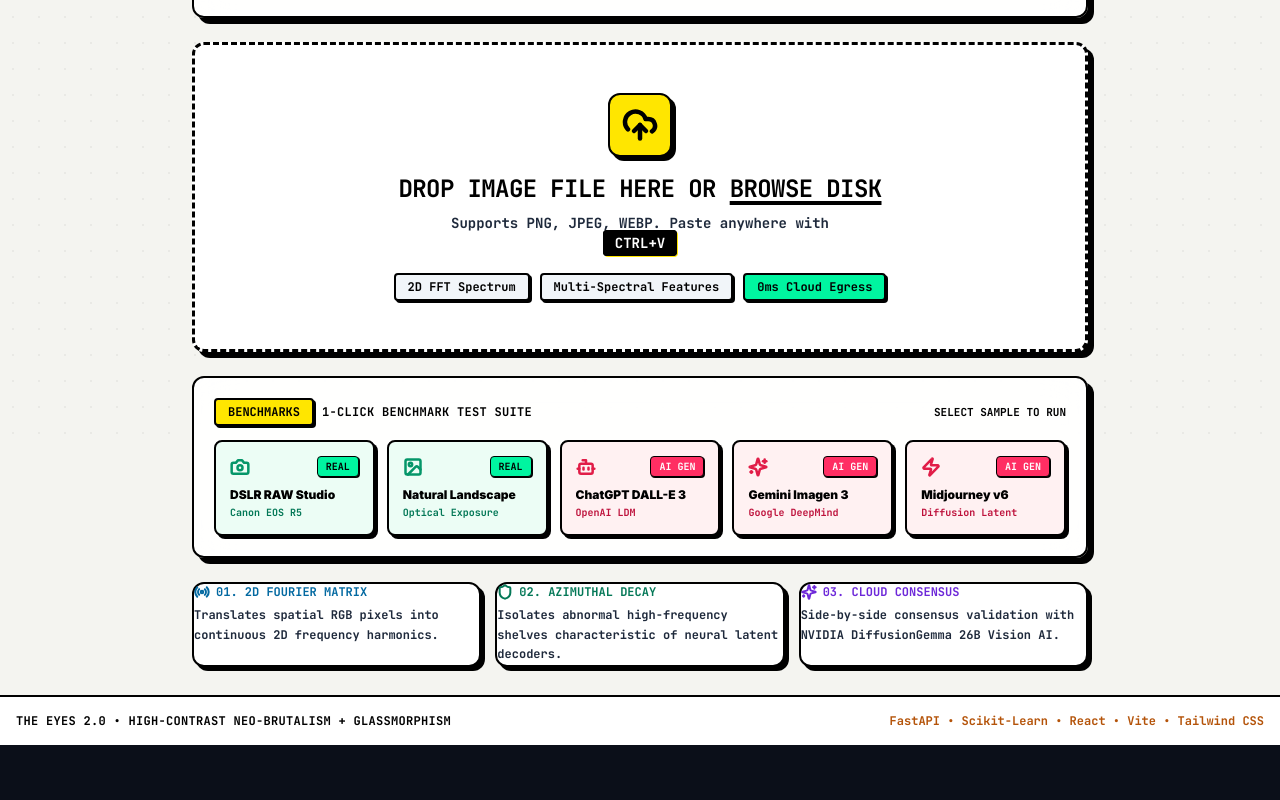
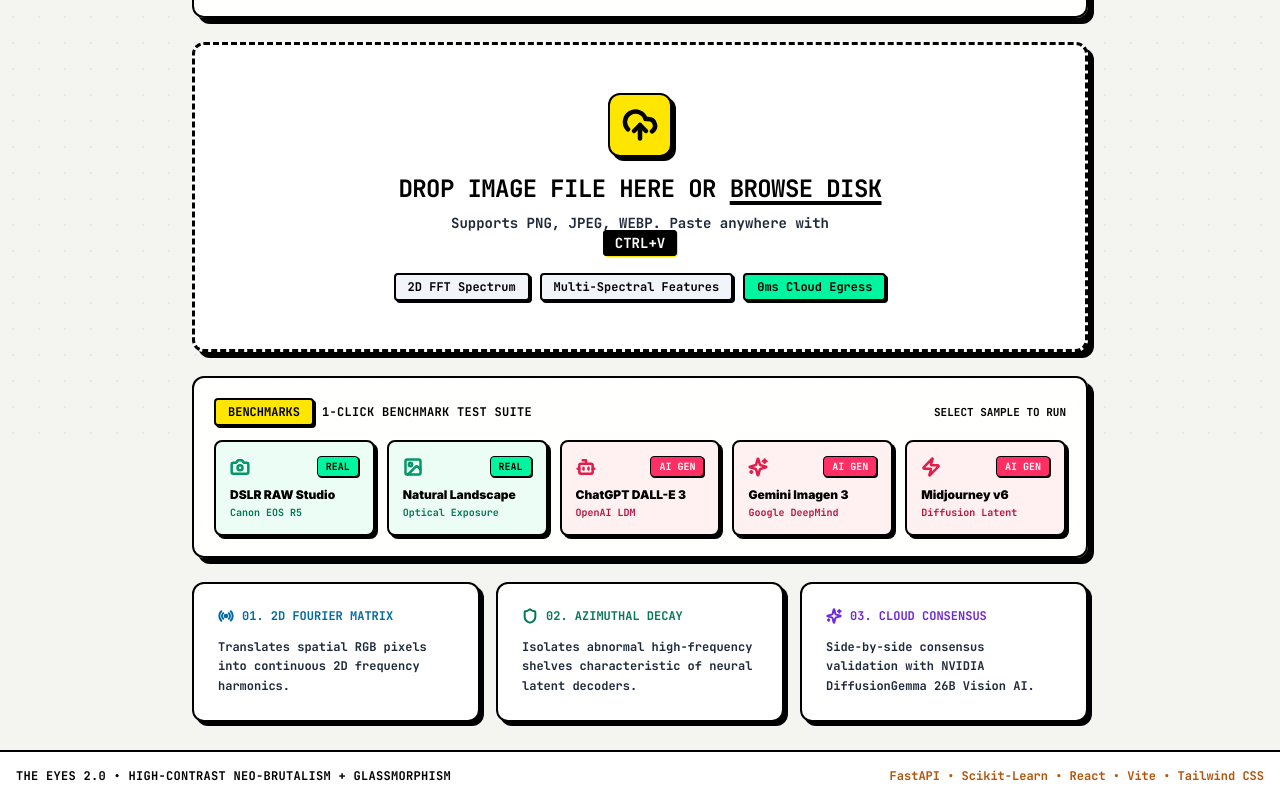
Before and after one commit to xeeshan-zs/The-Eyes, a React (Vite) app in the folder frontend/: page / in a window 1280 px wide. Shown: the part 360-1160 px from the top of the page. Before the commit the page ends 1105 px from the top, so only its background shows below. Built offline with nearby package versions, Linux system fonts and the light colour scheme; no server answers.

Commit message:
style: expand internal card padding and spacing across metric and explainer cards

```diff
--- a/frontend/src/App.jsx
+++ b/frontend/src/App.jsx
@@ -132,7 +132,7 @@
         {!result ? (
           <div className="max-w-4xl mx-auto space-y-6 pt-2">
             {/* Mission Hero Banner */}
-            <div className="glass-brutal rounded-xl p-7 sm:p-8 relative overflow-hidden shadow-[8px_8px_0px_#000000]">
+            <div className="glass-brutal rounded-xl p-6 sm:p-8 relative overflow-hidden shadow-[8px_8px_0px_#000000]">
               <div className="flex flex-col md:flex-row md:items-center justify-between gap-6">
                 <div>
                   <div className="flex items-center gap-2 mb-3">
@@ -181,9 +181,9 @@
             />
 
             {/* Explainer 3-Column Grid */}
-            <div className="grid grid-cols-1 sm:grid-cols-3 gap-3.5">
-              <div className="glass-brutal-card rounded-xl p-4.5 border-2 border-black dark:border-[#00F0FF] bg-[#F0F9FF] dark:bg-[#0A141A]">
-                <div className="text-xs font-mono font-black text-[#0369A1] dark:text-[#00F0FF] uppercase mb-1.5 flex items-center gap-1.5">
+            <div className="grid grid-cols-1 sm:grid-cols-3 gap-4">
+              <div className="glass-brutal-card rounded-xl p-5 sm:p-6 border-2 border-black dark:border-[#00F0FF] bg-[#F0F9FF] dark:bg-[#0A141A] flex flex-col justify-between min-h-[140px]">
+                <div className="text-xs font-mono font-black text-[#0369A1] dark:text-[#00F0FF] uppercase mb-2.5 flex items-center gap-2">
                   <Radio className="w-4 h-4 stroke-[3]" />
                   01. 2D Fourier Matrix
                 </div>
@@ -192,8 +192,8 @@
                 </p>
               </div>
 
-              <div className="glass-brutal-card rounded-xl p-4.5 border-2 border-black dark:border-[#00F5A0] bg-[#ECFDF5] dark:bg-[#0A1A14]">
-                <div className="text-xs font-mono font-black text-[#047857] dark:text-[#00F5A0] uppercase mb-1.5 flex items-center gap-1.5">
+              <div className="glass-brutal-card rounded-xl p-5 sm:p-6 border-2 border-black dark:border-[#00F5A0] bg-[#ECFDF5] dark:bg-[#0A1A14] flex flex-col justify-between min-h-[140px]">
+                <div className="text-xs font-mono font-black text-[#047857] dark:text-[#00F5A0] uppercase mb-2.5 flex items-center gap-2">
                   <Shield className="w-4 h-4 stroke-[3]" />
                   02. Azimuthal Decay
                 </div>
@@ -202,8 +202,8 @@
                 </p>
               </div>
 
-              <div className="glass-brutal-card rounded-xl p-4.5 border-2 border-black dark:border-[#B066FF] bg-[#FAF5FF] dark:bg-[#140A1A]">
-                <div className="text-xs font-mono font-black text-[#6D28D9] dark:text-[#B066FF] uppercase mb-1.5 flex items-center gap-1.5">
+              <div className="glass-brutal-card rounded-xl p-5 sm:p-6 border-2 border-black dark:border-[#B066FF] bg-[#FAF5FF] dark:bg-[#140A1A] flex flex-col justify-between min-h-[140px]">
+                <div className="text-xs font-mono font-black text-[#6D28D9] dark:text-[#B066FF] uppercase mb-2.5 flex items-center gap-2">
                   <Sparkles className="w-4 h-4 stroke-[3]" />
                   03. Cloud Consensus
                 </div>
--- a/frontend/src/components/ForensicMetrics.jsx
+++ b/frontend/src/components/ForensicMetrics.jsx
@@ -49,29 +49,33 @@
   ];
 
   return (
-    <div className="grid grid-cols-2 lg:grid-cols-4 gap-4">
+    <div className="grid grid-cols-1 sm:grid-cols-2 lg:grid-cols-4 gap-4">
       {METRICS.map((metric, idx) => {
         const Icon = metric.icon;
         return (
           <div
             key={idx}
-            className="glass-brutal-card rounded-xl p-4.5 flex flex-col justify-between border-2 border-black dark:border-white shadow-[4px_4px_0px_#000000] hover:translate-x-[-2px] hover:translate-y-[-2px] transition-all bg-white dark:bg-[#14141E]"
+            className="glass-brutal-card rounded-xl p-5 sm:p-6 flex flex-col justify-between border-2 border-black dark:border-white shadow-[4px_4px_0px_#000000] hover:translate-x-[-2px] hover:translate-y-[-2px] transition-all bg-white dark:bg-[#14141E] min-h-[170px]"
           >
-            <div className="flex items-center justify-between mb-2.5">
+            {/* Top Label & Icon */}
+            <div className="flex items-center justify-between pb-2 border-b border-black/10 dark:border-white/10 mb-3">
               <span className="text-xs font-mono font-black tracking-wider uppercase text-black dark:text-white">
                 {metric.label}
               </span>
               <Icon className="w-5 h-5 text-black dark:text-white stroke-[2.5]" />
             </div>
 
-            <div>
-              <div className="flex items-baseline gap-2 mb-2">
-                <span className="text-3xl sm:text-4xl font-black font-mono text-black dark:text-white tracking-tight">
-                  {metric.value}
-                </span>
-              </div>
-              <div className="flex items-center gap-1.5 mb-2">
-                <span className={`text-[11px] font-mono font-black px-2.5 py-1 rounded border-2 border-black shadow-[2px_2px_0px_#000000] dark:shadow-[2px_2px_0px_#FFFFFF] ${metric.badgeBg}`}>
+            {/* Metric Value */}
+            <div className="my-1">
+              <span className="text-3xl sm:text-4xl font-black font-mono text-black dark:text-white tracking-tight block">
+                {metric.value}
+              </span>
+            </div>
+
+            {/* Status Pill & Subtitle */}
+            <div className="pt-2">
+              <div className="mb-2">
+                <span className={`inline-block text-[11px] font-mono font-black px-2.5 py-1 rounded border-2 border-black shadow-[2px_2px_0px_#000000] dark:shadow-[2px_2px_0px_#FFFFFF] ${metric.badgeBg}`}>
                   {metric.badge}
                 </span>
               </div>
```
